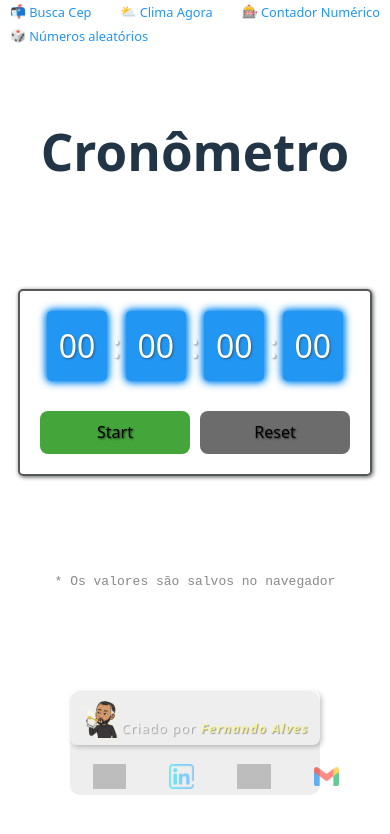
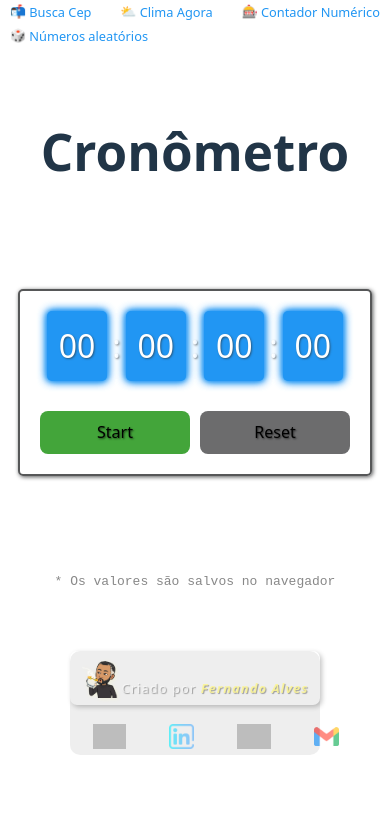
Before and after one commit to lfalvespe/cronometro-react, a React (Vite) app: page / in a window 390 px wide. Shown: the top 834 px of the page. Built offline with nearby package versions, Linux system fonts and the light colour scheme; grey boxes are pictures that could not be loaded.

Commit message:
footer margin-top adjusted

```diff
--- a/src/App.css
+++ b/src/App.css
@@ -171,3 +171,10 @@ footer #links img {
   border-radius: 5px;
   opacity: 100%;
 }
+
+
+@media screen and (max-width: 800px) {
+  footer {
+    margin-top: 60px;
+  }
+}
```
